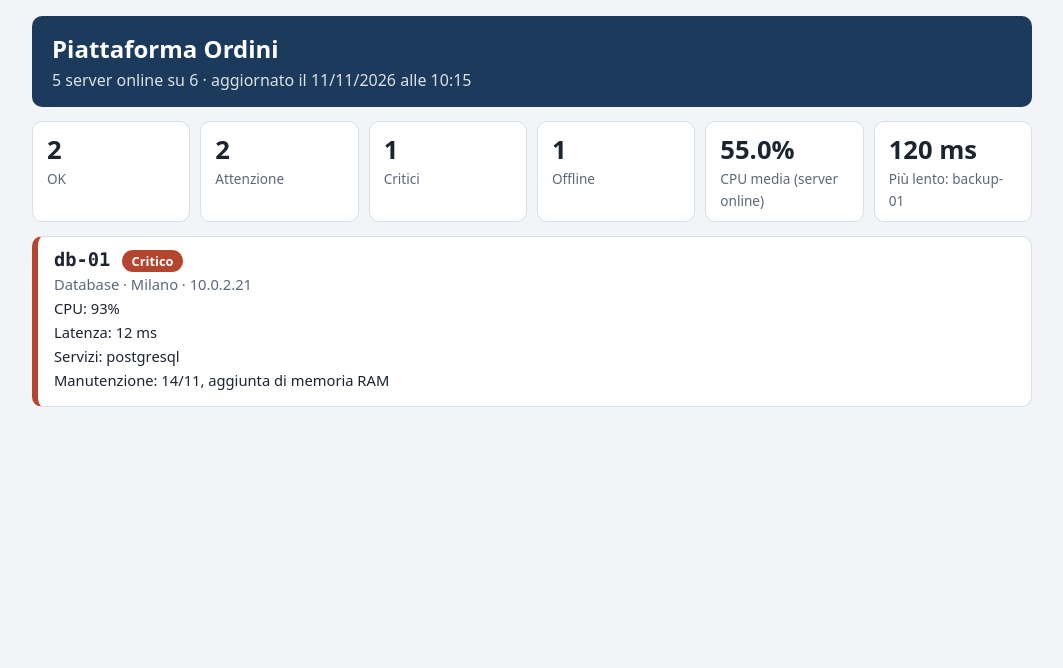
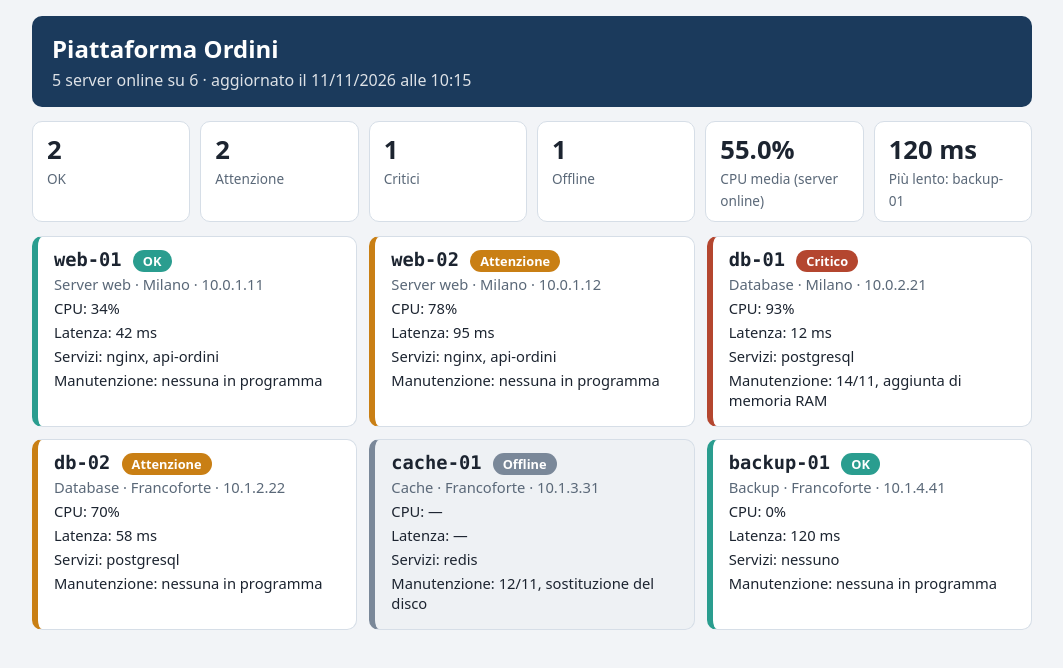
Before and after one commit to TommasoSaleri/PannelloServer, a React (Vite) app: page / in a window 1280 px wide. Shown: the top 668 px of the page, without its empty margins (108-1171 px from the left). Built offline with nearby package versions, Linux system fonts and the light colour scheme.

Commit message:
GrigliaServer.jsx

```diff
--- a/src/App.jsx
+++ b/src/App.jsx
@@ -4,6 +4,7 @@ import { contaPerStato, cpuMedia, piuLento } from './calcoli.js'
 import Intestazione from './Intestazione.jsx'
 import Riepilogo from './Riepilogo.jsx'
 import SchedaServer from './SchedaServer.jsx'
+import GrigliaServer from './GrigliaServer.jsx'
 
 export default function App() {
   const ok = contaPerStato(servers, "ok")
@@ -30,7 +31,7 @@ export default function App() {
         mediaCpu={mediaCpu}
         lento={lento}
       />
-      <SchedaServer server={servers[2]} />
+      <GrigliaServer servers={servers} />
     </div>
   )
 }
--- /dev/null
+++ b/src/GrigliaServer.jsx
@@ -0,0 +1,16 @@
+import SchedaServer from "./SchedaServer";
+
+function GrigliaServer({servers}) {
+    return (
+        <section className="griglia">
+            <SchedaServer server={servers[0]} />
+            <SchedaServer server={servers[1]} />
+            <SchedaServer server={servers[2]} />
+            <SchedaServer server={servers[3]} />
+            <SchedaServer server={servers[4]} />
+            <SchedaServer server={servers[5]} />
+        </section>
+    )
+}
+
+export default GrigliaServer
```
